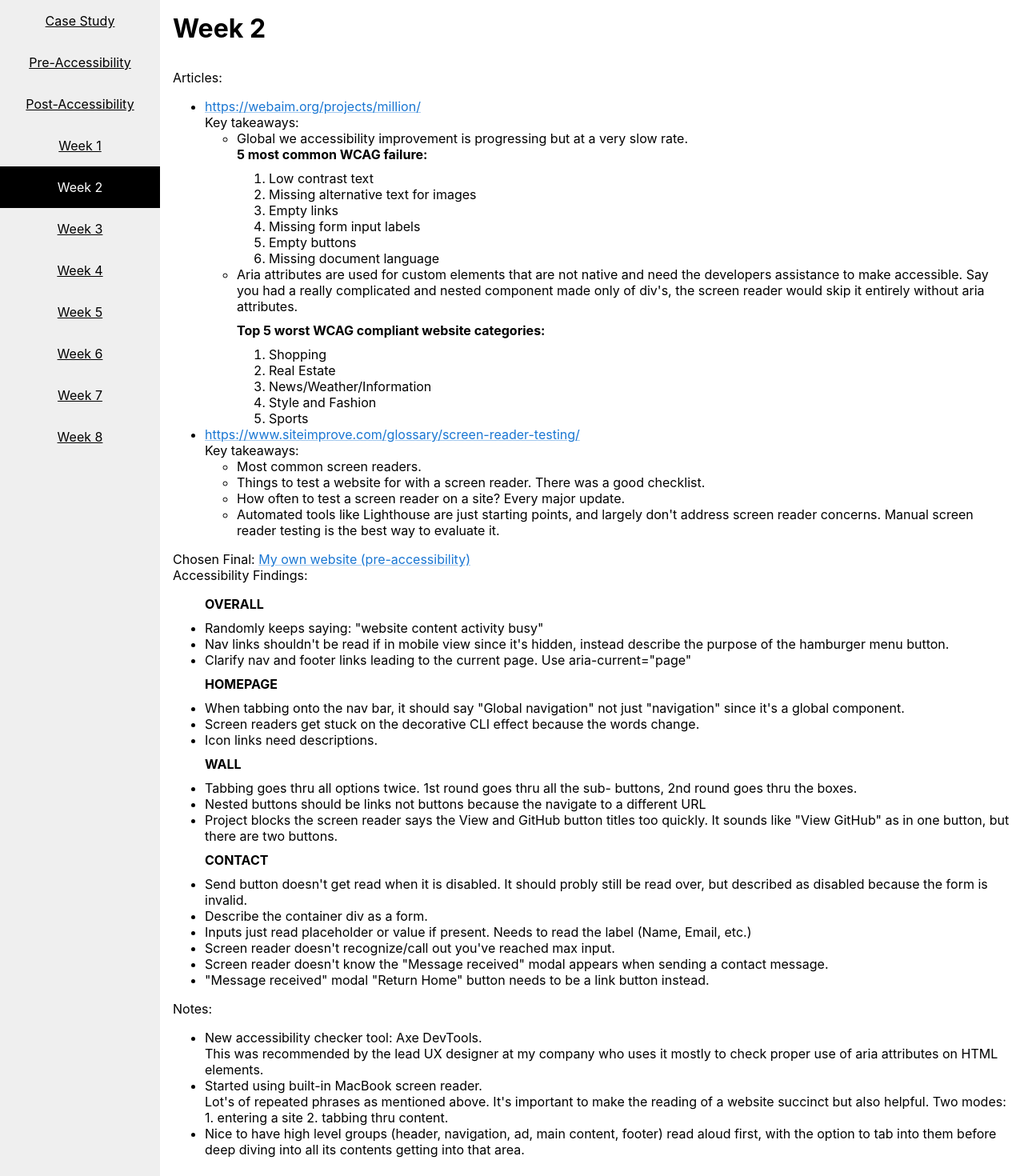
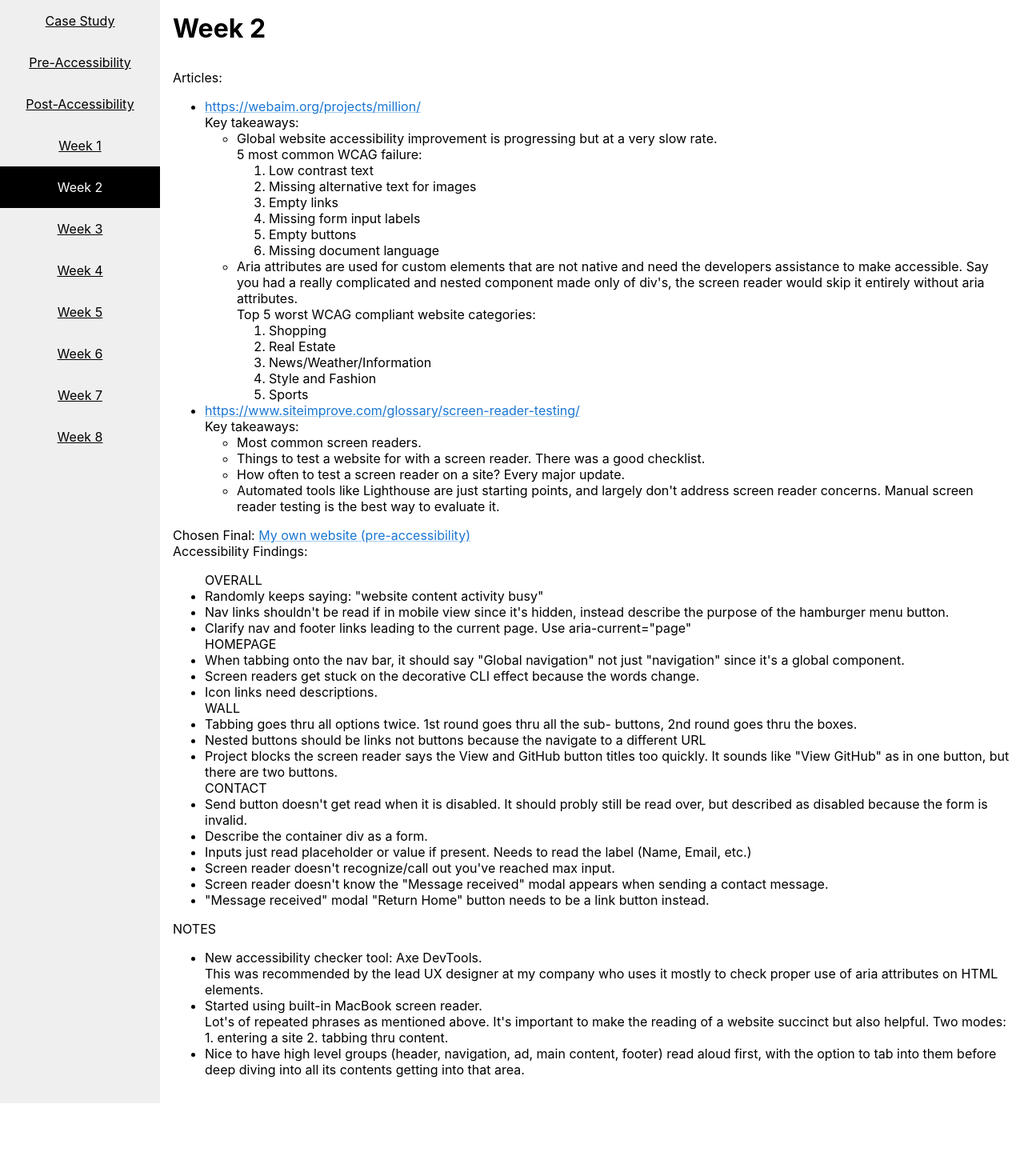
Before and after one commit to hmh84/idmi399, a React (Create React App) app: page /week-2 in a window 1280 px wide. Shown: the top 1470 px of the page at 80% size. After the commit the page ends 1379 px from the top, so only its background shows below. Built offline with nearby package versions, Linux system fonts and the light colour scheme.

Commit message:
notes cleanup

```diff
--- a/src/index.css
+++ b/src/index.css
@@ -28,13 +28,3 @@ h6,
 p {
 	margin: 0;
 }
-
-.list-section-title:first-of-type {
-	margin-top: 0;
-}
-
-.list-section-title {
-	font-weight: bold;
-	margin-top: 10px;
-	margin-bottom: 10px;
-}
--- a/src/pages/Week1.tsx
+++ b/src/pages/Week1.tsx
@@ -4,29 +4,26 @@ export default function Week1() {
 	return (
 		<>
 			<section>
-				<p>This week I created a guide for the term:</p>
+				<p>Project timeline:</p>
 				<ul>
-					<li>Week 1: Term planning</li>
+					<li>Week 1: Term planning, topic research.</li>
 					<li>
 						Week 2: Research accessibility diagnostic tools/methods.
-						Decide on final website to redo.
-					</li>
-					<li>Week 3: Diagnose website of choice</li>
-					<li>
-						Week 4: Research & attempt making varying media work for
-						screen readers
+						Define and diagnose website to improve.
 					</li>
 					<li>
-						Week 5: Research & attempt making varying media work for
-						screen readers
+						Week 3: Research ARIA. Address Home page and Nav issues.
 					</li>
 					<li>
-						Week 6: Create accessibility evaluation & proposal for
-						updates
+						Week 4: Research ARIA. Address Projects "Wall" page
+						issues. Respect reduced motion setting.
 					</li>
-					<li>Week 7: Work on final website</li>
-					<li>Week 8: Work on final website</li>
-					<li>Week 9: Work on final website</li>
+					<li>Week 5: Research ARIA. Address Contact page issues.</li>
+					<li>Week 6: Refinement.</li>
+					<li>Week 7: Archive existing site. Domain changes.</li>
+					<li>Week 8: Archive new and improved site.</li>
+					<li>Week 9: Case study.</li>
+					<li>Week 9: Case study.</li>
 				</ul>
 			</section>
 			<section>
--- a/src/pages/Week2.tsx
+++ b/src/pages/Week2.tsx
@@ -16,12 +16,10 @@ export default function Week2() {
 						<p>Key takeaways:</p>
 						<ul>
 							<li>
-								Global we accessibility improvement is
+								Global website accessibility improvement is
 								progressing but at a very slow rate.
 							</li>
-							<div className='list-section-title'>
-								5 most common WCAG failure:
-							</div>
+							<p>5 most common WCAG failure:</p>
 							<ol>
 								<li>Low contrast text</li>
 								<li>Missing alternative text for images</li>
@@ -38,9 +36,9 @@ export default function Week2() {
 								only of div's, the screen reader would skip it
 								entirely without aria attributes.
 							</li>
-							<div className='list-section-title'>
+							<p>
 								Top 5 worst WCAG compliant website categories:
-							</div>
+							</p>
 							<ol>
 								<li>Shopping</li>
 								<li>Real Estate</li>
@@ -90,7 +88,7 @@ export default function Week2() {
 				</p>
 				<p>Accessibility Findings:</p>
 				<ul>
-					<div className='list-section-title'>OVERALL</div>
+					<p>OVERALL</p>
 					<li>
 						Randomly keeps saying: "website content activity busy"
 					</li>
@@ -104,7 +102,7 @@ export default function Week2() {
 						page. Use aria-current="page"
 					</li>
 
-					<div className='list-section-title'>HOMEPAGE</div>
+					<p>HOMEPAGE</p>
 					<li>
 						When tabbing onto the nav bar, it should say "Global
 						navigation" not just "navigation" since it's a global
@@ -116,7 +114,7 @@ export default function Week2() {
 					</li>
 					<li>Icon links need descriptions.</li>
 
-					<div className='list-section-title'>WALL</div>
+					<p>WALL</p>
 					<li>
 						Tabbing goes thru all options twice. 1st round goes thru
 						all the sub- buttons, 2nd round goes thru the boxes.
@@ -131,7 +129,7 @@ export default function Week2() {
 						GitHub" as in one button, but there are two buttons.
 					</li>
 
-					<div className='list-section-title'>CONTACT</div>
+					<p>CONTACT</p>
 					<li>
 						Send button doesn't get read when it is disabled. It
 						should probly still be read over, but described as
@@ -157,7 +155,7 @@ export default function Week2() {
 				</ul>
 			</section>
 			<section>
-				<p>Notes:</p>
+				<p>NOTES</p>
 				<ul>
 					<li>New accessibility checker tool: Axe DevTools.</li>
 					<p>
--- a/src/pages/Week4.tsx
+++ b/src/pages/Week4.tsx
@@ -61,7 +61,7 @@ export default function Week4() {
 			</section>
 
 			<section>
-				<p>Notes:</p>
+				<p>NOTES</p>
 				<ul>
 					<li>Using role='list'</li>
 					<p>
--- a/src/pages/Week5.tsx
+++ b/src/pages/Week5.tsx
@@ -115,29 +115,6 @@ export default function Week5() {
 			</section>
 
 			<section>
-				<p>Notes:</p>
-				<ul>
-					<li>Using role='list'</li>
-					<p>
-						Used to signify a list that isn't a ul or ol tag. It
-						also says how many items are in the list before entering
-						it.
-					</p>
-					<li>Using role='listitem'</li>
-					<p>
-						Used to signify items within a list that aren't an li
-						tag.
-					</p>
-					<li>Using ::focus-within</li>
-					<p>
-						Helpful css sudo-class that detects when you're focused
-						on the element itself or any child element. Useful for
-						custom styling.
-					</p>
-				</ul>
-			</section>
-
-			<section>
 				<p>Aria-live:</p>
 				<ul>
 					<li>
--- a/src/pages/Week8.tsx
+++ b/src/pages/Week8.tsx
@@ -27,13 +27,13 @@ export default function Week8() {
 				</ul>
 			</section>
 			<section>
-				<p>RESEARCH & Testing</p>
-				<ul>
-					<li>Recommended browser & screen-reader combinations</li>
-					<p>Voiceover w/ Safari</p>
-					<p>JAWS (or NVDA) w/ Chrome and Edge</p>
-					<p>NVDA w/ Firefox</p>
-				</ul>
+				<p>RESEARCH & TESTING</p>
+				<p>Recommended browser & screen-reader combinations</p>
+				<ol>
+					<li>Voiceover w/ Safari</li>
+					<li>JAWS (or NVDA) w/ Chrome and Edge</li>
+					<li>NVDA w/ Firefox</li>
+				</ol>
 				<p>
 					I didn't include Internet Explorer (IE) here because support
 					is being dropped in June 2022. Replaced by Edge which has a
```
Also changed, not shown: src/pages/Week9.tsx (added, +28 -0 lines).
